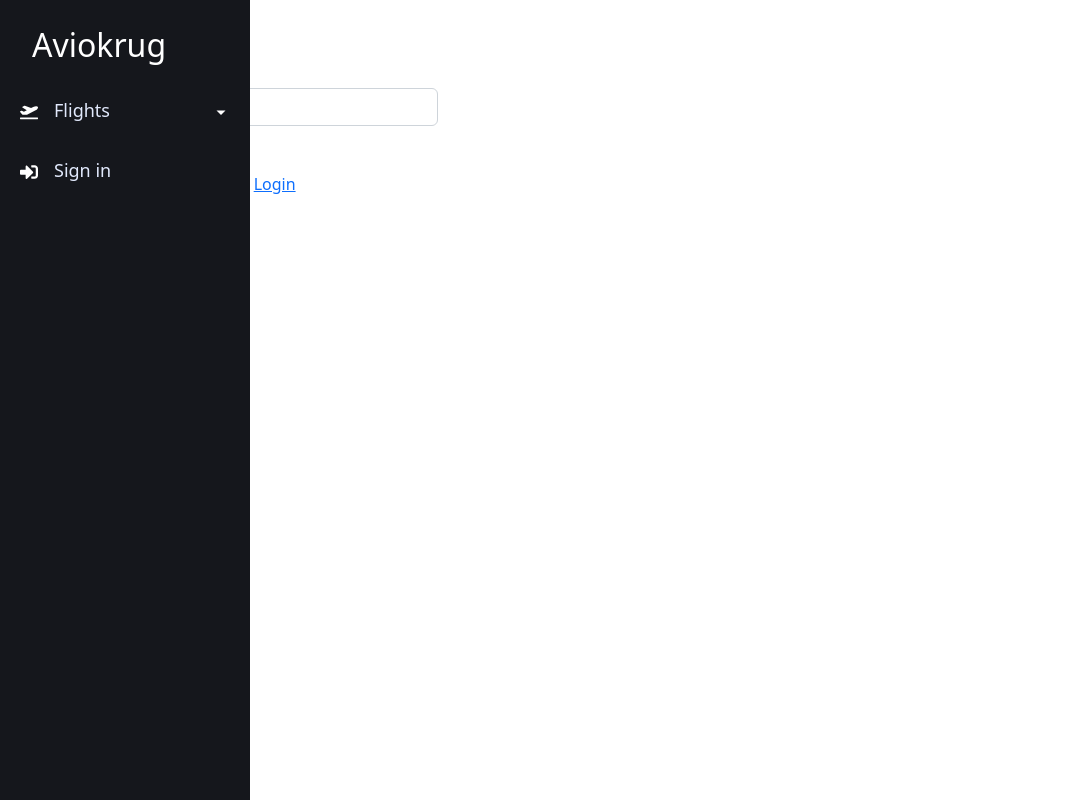
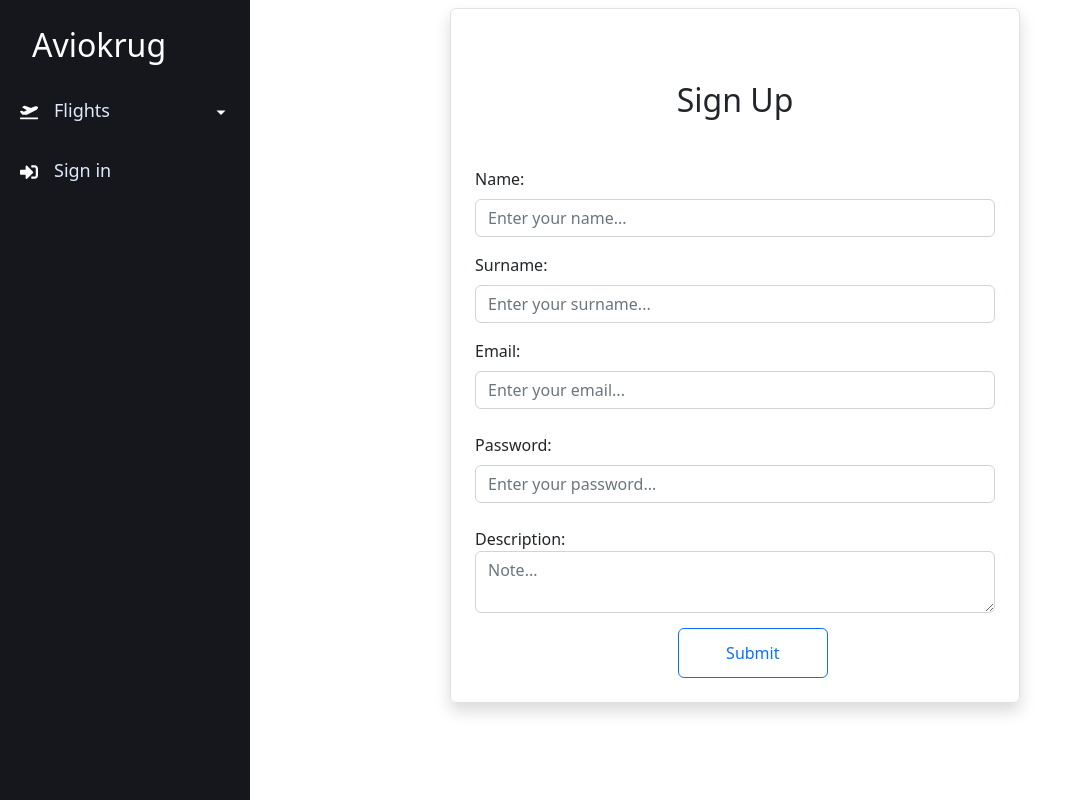
Before and after one commit to s-matke/abp, a React (Create React App) app in the folder flights/frontend/: page /signup in a window 1280 px wide. Shown: the whole page, without its empty margins (0-1066 px from the left). Built offline with nearby package versions, Linux system fonts and the light colour scheme.

Commit message:
signup temp

```diff
--- a/flights/frontend/package.json
+++ b/flights/frontend/package.json
@@ -16,6 +16,7 @@
     "react-icons": "^4.8.0",
     "react-router-dom": "^6.9.0",
     "react-scripts": "5.0.1",
+    "react-select": "^5.7.2",
     "sass": "^1.60.0",
     "styled-components": "^5.3.9",
     "web-vitals": "^2.1.4"
--- a/flights/frontend/src/pages/Home.js
+++ b/flights/frontend/src/pages/Home.js
@@ -1,4 +1,5 @@
 import React from 'react'
+
 
 function Home() {
   return (
--- a/flights/frontend/src/pages/signup/Signup.js
+++ b/flights/frontend/src/pages/signup/Signup.js
@@ -90,119 +90,287 @@
 // }
 // from 'mdb-react-ui-kit';
 // import flight_img from "../../assets/img/21308.jpg"
+// import 'mdb-react-ui-kit/dist/css/mdb.min.css'
+import 'bootstrap/dist/css/bootstrap.min.css'
 
-// function Signup() {
-//   return (
-//     <MDBContainer fluid>
+import axios from "axios";
+import { toInteger } from "lodash";
+import { useEffect, useState } from "react";
+import { FaIcons } from "react-icons/fa";
+import { useLocation, useNavigate } from "react-router";
+import Select from "react-select";
 
-//       <MDBCard className='text-black m-5' style={{borderRadius: '25px'}}>
-//         <MDBCardBody>
-//           <MDBRow>
-//             <MDBCol md='10' lg='6' className='order-2 order-lg-1 d-flex flex-column align-items-center'>
+// import { FcSurvey } from "react-icons/fc";
+import { RiSurveyLine } from "react-icons/ri";
+import { Link } from "react-router-dom";
 
-//               <p classNAme="text-center h2 fw-bold mb-5 mx-1 mx-md-4 mt-4">Sign up</p>
+// import 'mdbreact/dist/css/mdb.css'
 
-//               <div className="d-flex flex-row align-items-center mb-4 ">
-//                	<MDBIcon fas icon="user me-3" size='lg'/>
-//                 <MDBInput label='Your Name' id='form1' type='text' className='w-100'/>
-//               </div>
-
-//               <div className="d-flex flex-row align-items-center mb-4">
-//                 <MDBIcon fas icon="envelope me-3" size='lg'/>
-//                 <MDBInput label='Your Email' id='form2' type='email'/>
-//               </div>
-
-//               <div className="d-flex flex-row align-items-center mb-4">
-//                 <MDBIcon fas icon="lock me-3" size='lg'/>
-//                 <MDBInput label='Password' id='form3' type='password'/>
-//               </div>
-
-//               <div className="d-flex flex-row align-items-center mb-4">
-//                 <MDBIcon fas icon="key me-3" size='lg'/>
-//                 <MDBInput label='Repeat your password' id='form4' type='password'/>
-//               </div>
-
-//               <div className='mb-4'>
-//                 <MDBCheckbox name='flexCheck' value='' id='flexCheckDefault' label='Subscribe to our newsletter' />
-//               </div>
-
-//               <MDBBtn className='mb-4' size='lg'>Register</MDBBtn>
-
-//             </MDBCol>
-
-//             <MDBCol md='10' lg='6' className='order-1 order-lg-2 d-flex align-items-center'>
-//               <MDBCardImage src={flight_img} fluid/>
-//             </MDBCol>
-
-//           </MDBRow>
-//         </MDBCardBody>
-//       </MDBCard>
+function Signup() {
 
 
+  // const btnClick = () => {
+  //   console.log("Hello")
+  // }
 
-//       <link
-//         href="https://fonts.googleapis.com/css?family=Roboto:300,400,500,700&display=swap"
-//         rel="stylesheet"
-//         />
-//       <link
-//         href="https://use.fontawesome.com/releases/v5.15.1/css/all.css"
-//         rel="stylesheet"
-//         />
+  // return (
+  //   <MDBContainer fluid>
 
-//     </MDBContainer>
+  //     <MDBCard className='text-black' style={{borderRadius: '25px'}}>
+  //       <MDBCardBody>
+  //         <MDBRow>
+  //           <MDBCol md='10' lg='6' className='order-2 order-lg-2 d-flex flex-column align-items-center'>
+
+  //             <p className="text-center h1 fw-bold mb-5 mx-1 mx-md-4 mt-4">Sign up</p>
+
+  //             <div className="d-flex flex-row align-items-center mb-4 ">
+  //              	<MDBIcon fas icon="user me-3" size='lg'/>
+  //               <MDBInput label='Your Name' id='form1' type='text' className='w-100'/>
+  //             </div>
+
+  //             <div className="d-flex flex-row align-items-center mb-4">
+  //               <MDBIcon fas icon="envelope me-3" size='lg'/>
+  //               <MDBInput label='Your Email' id='form2' type='email'/>
+  //             </div>
+
+  //             <div className="d-flex flex-row align-items-center mb-4">
+  //               <MDBIcon fas icon="lock me-3" size='lg'/>
+  //               <MDBInput label='Password' id='form3' type='password'/>
+  //             </div>
+
+  //             <div className="d-flex flex-row align-items-center mb-4">
+  //               <MDBIcon fas icon="key me-3" size='lg'/>
+  //               <MDBInput label='Repeat your password' id='form4' type='password'/>
+  //             </div>
+
+  //             <div className='mb-4'>
+  //               <MDBCheckbox name='flexCheck' value='' id='flexCheckDefault' label='Subscribe to our newsletter' />
+  //             </div>
+
+  //             <MDBBtn className='mb-4' size='lg' onClick={btnClick}>Register</MDBBtn>
+
+  //           </MDBCol>
+
+  //           <MDBCol md='10' lg='6' className='order-1 order-lg-2 d-flex align-items-center'>
+  //             <MDBCardImage src={flight_img} fluid/>
+  //           </MDBCol>
+
+  //         </MDBRow>
+  //       </MDBCardBody>
+  //     </MDBCard>
+  //   </MDBContainer>
+  // );
+    const [report, setReport] = useState(
+        {
+            user_id: 1,
+            appointment_id: 2,
+            attendanceStatus: "",
+            bloodType: "",
+            bloodQuantity: "",
+            doctorsNote: "",
+            equipmentQuantity: ""
+        }
+    )
+
+    const [equipment, setEquipment] = useState({})
+
+    const optionList = [
+        { value: "0", label: "A+"},
+        { value: "1", label: "A-"},
+        { value: "2", label: "B+"},
+        { value: "3", label: "B-"},
+        { value: "4", label: "0+"},
+        { value: "5", label: "0-"},
+        { value: "6", label: "AB+"},
+        { value: "7", label: "AB-"},
+    ]
+
+    const attendanceStatusList = [
+        { value: "0", label: "Attended" },
+        { value: "1", label: "Missed" },
+        { value: "2", label: "Rejected" },
+    ]
+
+    const submitReport = () => {
+        console.log("Hello")
+    }
+
+    const onInputChange = (e) => {
+        console.log("helo")
+    }
+
+    const handleChange = (event, name) => {
+      console.log("Hnadle")
+    };
+
+    console.log(report)
+
+    const redirectSurvey = () => {
+        console.log("hello")
+    }
+
+    return(
+        <div className="container position-relative">
+            <div className="row">
+                <div className="col-md-6 offset-md-4 border rounded p-4 mt-2 shadow position-relative">
+                    <h2 className="text-center m-5">Sign Up</h2>
+                    {/* <div className="mb-4">
+                            <h5 style={{'width':'50%%', 'text-align':'center', 'border-bottom':'1px solid #000', 'line-height':'0.1em', 'margin':'10px 0 20px'}}>
+                                <span style={{'background':'#fff', 'padding':'0 5px'}}>Info about <b>Yes</b>'s donation</span></h5>
+                    </div> */}
+                    <form onSubmit={(e) => submitReport(e)}>
+                        <div className="mb-3">
+                            <label htmlFor="name" className="form-label">
+                                Name:
+                            </label>
+                            <div className="input-group">
+                                <input
+                                    type={"text"}
+                                    className="form-control"
+                                    placeholder="Enter your name..."
+                                    name="name"
+                                    onChange={(e) => onInputChange(e)}
+                                    required
+                                    />
+                            </div>
+                        </div>
+                        <div className="mb-3">
+                            <label htmlFor="blood_type" className="form-label">
+                                Surname:
+                            </label>
+                            <div className="input-group">
+                                <input
+                                    type={"text"}
+                                    className="form-control"
+                                    placeholder="Enter your surname..."
+                                    name="surname"
+                                    onChange={(e) => onInputChange(e)}
+                                    required
+                                    />
+                            </div>
+                        </div>
+                        <div className="mb-4">
+                            <label htmlFor="quantity" className="form-label">
+                                Email:
+                            </label>
+                            <div className="input-group">
+                                <input
+                                    type={"email"}
+                                    className="form-control"
+                                    placeholder="Enter your email..."
+                                    name="email"
+                                    onChange={(e) => onInputChange(e)}
+                                    required
+                                    />
+                            </div>
+                        </div>
+                        <div className="mb-4">
+                            <label htmlFor="quantity" className="form-label">
+                                Password:
+                            </label>
+                            <div className="input-group">
+                                <input
+                                    type={"password"}
+                                    className="form-control"
+                                    placeholder="Enter your password..."
+                                    name="password"
+                                    onChange={(e) => onInputChange(e)}
+                                    required
+                                    />
+                                </div>
+                        </div>
+                        <div className="md-3">
+                            <label id="description">Description:</label> <br/>
+                            <textarea
+                                    className="form-control"
+                                    maxLength={255}
+                                    type={"text"}
+                                    name="doctorsNote"
+                                    placeholder="Note..."
+                                    onChange={(e) => onInputChange(e)}
+                                    required
+                            />
+                        </div>
+                        {/* <div className="mb-4">
+                            <h5 style={{'width':'50%%', 'text-align':'center', 'border-bottom':'1px solid #000', 'line-height':'0.1em', 'margin':'10px 0 20px'}}>
+                                <span style={{'background':'#fff', 'padding':'0 5px'}}>Equipment</span></h5>
+                        </div>
+                        <div className="mb-5">
+                            <label htmlFor="quantity" className="form-label">
+                                Quantity:
+                            </label>
+                            <div className="input-group">
+                                <input
+                                    type={"number"}
+                                    className="form-control"
+                                    placeholder="Used equipment..."
+                                    name="equipment_quantity"
+                                    required
+                                    />
+                            </div>
+                        </div> */}
+
+                        <button type="submit" className="btn btn-outline-primary"
+                                style={{'width':'150px', 'height':'50px', 'margin-left':'39%', 'margin-top':'15px'}}>
+                        Submit
+                        </button>
+                    </form>
+                </div>
+            </div>
+        </div>
+    );
+}
+
+export default Signup;
+
+// import React, { useState } from "react";
+
+// import {
+//     Container,
+//     Button,
+//     Row,
+//     Col,
+//     Form,
+//     FormControl
+//   }
+// from "react-bootstrap";
+
+// import "bootstrap/dist/css/bootstrap.min.css";
+
+// import { Link } from "react-router-dom";
+
+// const Signup = () => {
+
+//     const name = "";
+
+//     return (
+//     <Container>
+//       <Row>
+//         <Col md="4">
+//           <h1>Sign up</h1>
+//           <Form>
+//             <Form.Group controlId="firstNameId">
+//               <Form.Label>Name</Form.Label>
+//               <Form.Control
+//                 type="text"
+//                 name="firstName"
+//                 placeholder="Enter name"
+//                 value={name}
+//                 // onChange={onChange}
+//                 />
+//               <FormControl.Feedback type="invalid"></FormControl.Feedback>
+//             </Form.Group>
+//           </Form>
+//           <Button
+//             color="primary"
+//             // onClick={onSignupClick}
+//             >Sign up</Button>
+//           <p className="mt-2">
+//             Already have account? <Link to="/login">Login</Link>
+//           </p>
+//         </Col>
+//       </Row>
+//     </Container>
 //   );
 // }
-
 // export default Signup;
-
-import React, { useState } from "react";
-
-import {
-    Container,
-    Button,
-    Row,
-    Col,
-    Form,
-    FormControl
-  }
-from "react-bootstrap";
-
-import "bootstrap/dist/css/bootstrap.min.css";
-
-import { Link } from "react-router-dom";
-
-const Signup = () => {
-
-    const name = "";
-
-    return (
-    <Container>
-      <Row>
-        <Col md="4">
-          <h1>Sign up</h1>
-          <Form>
-            <Form.Group controlId="firstNameId">
-              <Form.Label>Name</Form.Label>
-              <Form.Control
-                type="text"
-                name="firstName"
-                placeholder="Enter name"
-                value={name}
-                // onChange={onChange}
-                />
-              <FormControl.Feedback type="invalid"></FormControl.Feedback>
-            </Form.Group>
-          </Form>
-          <Button
-            color="primary"
-            // onClick={onSignupClick}
-            >Sign up</Button>
-          <p className="mt-2">
-            Already have account? <Link to="/login">Login</Link>
-          </p>
-        </Col>
-      </Row>
-    </Container>
-  );
-}
-export default Signup;
```
Also changed, not shown: 1 other file (tests, documents, lock files or other folders).
